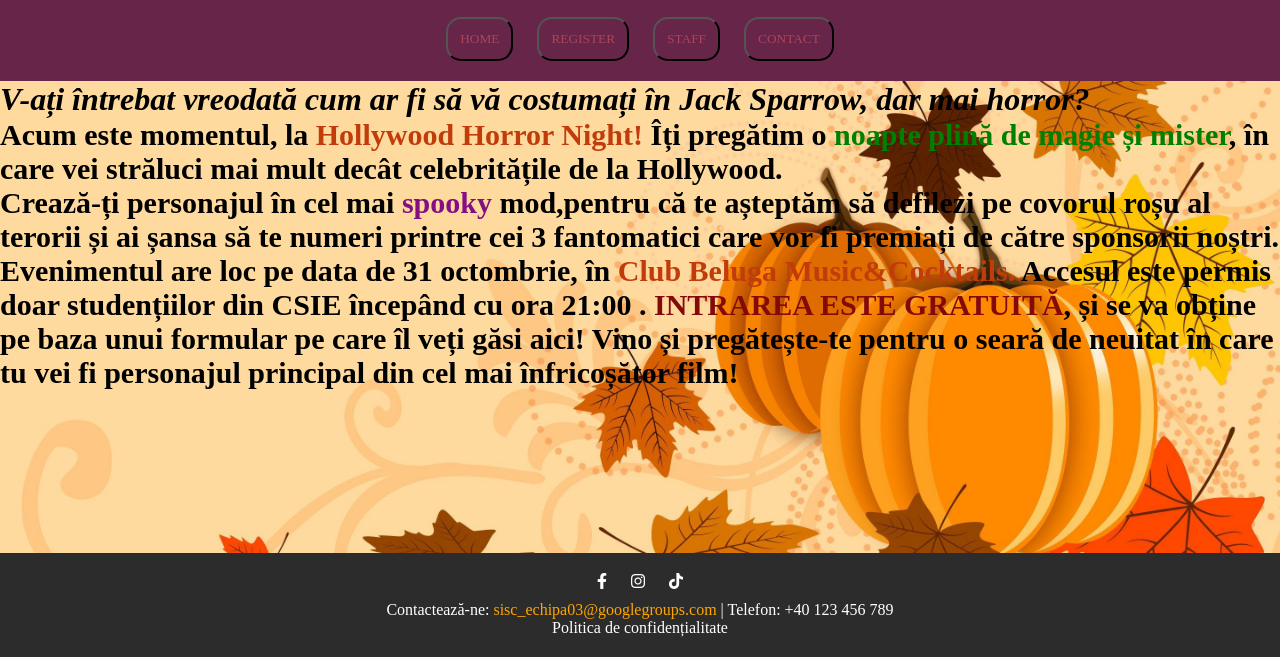
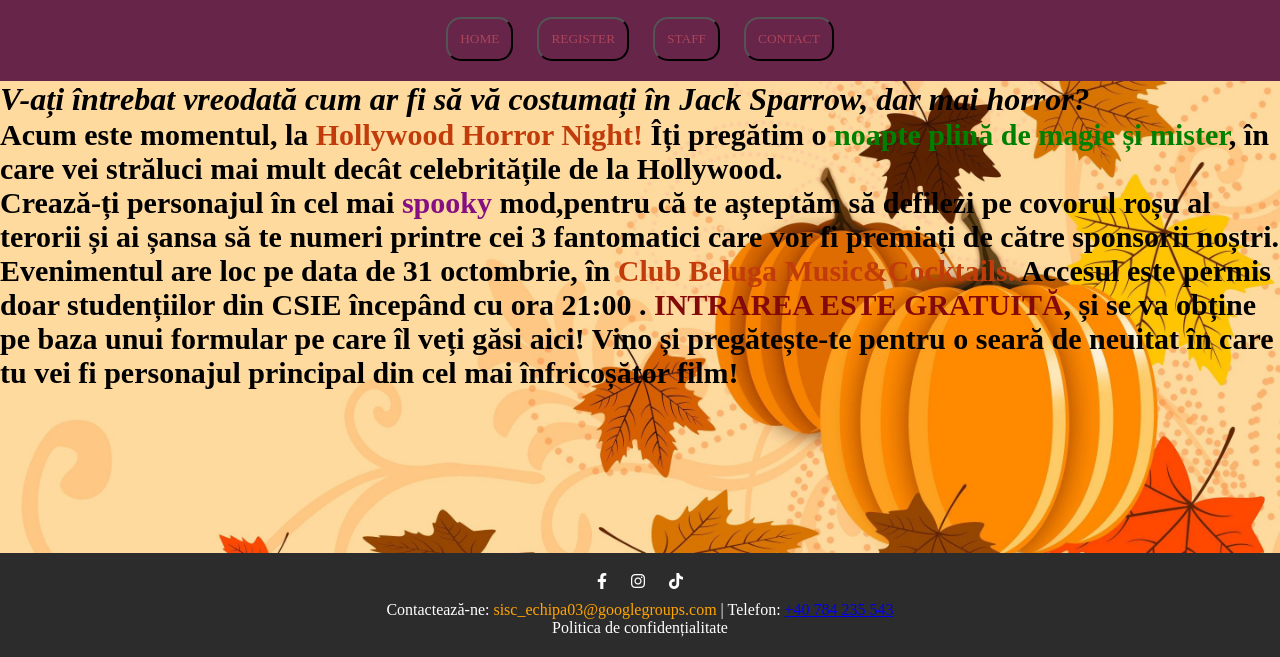
Before and after one commit to tgpetrica/website-halloween, a plain HTML site: page front-end/final/index.html in a window 1280 px wide. Shown: the part 143-800 px from the top of the page. Drawn offline with Linux system fonts and the light colour scheme.

Commit message:
Update index.html

```diff
--- a/front-end/final/index.html
+++ b/front-end/final/index.html
@@ -157,7 +157,7 @@
 
         </div>
         <div class="contact">
-            Contactează-ne: <a id="email" href="sisc_echipa03@googlegroups.com">sisc_echipa03@googlegroups.com</a> | Telefon: +40 123 456 789
+            Contactează-ne: <a id="email" href="sisc_echipa03@googlegroups.com">sisc_echipa03@googlegroups.com</a> | Telefon: <a id="telef" href="tel:+40784235543">+40 784 235 543</a>
         </div>
         <div class="privacy-policy">
             <a href="politica-de-confidentialitate.html" target="_blank">Politica de confidențialitate</a>
```
